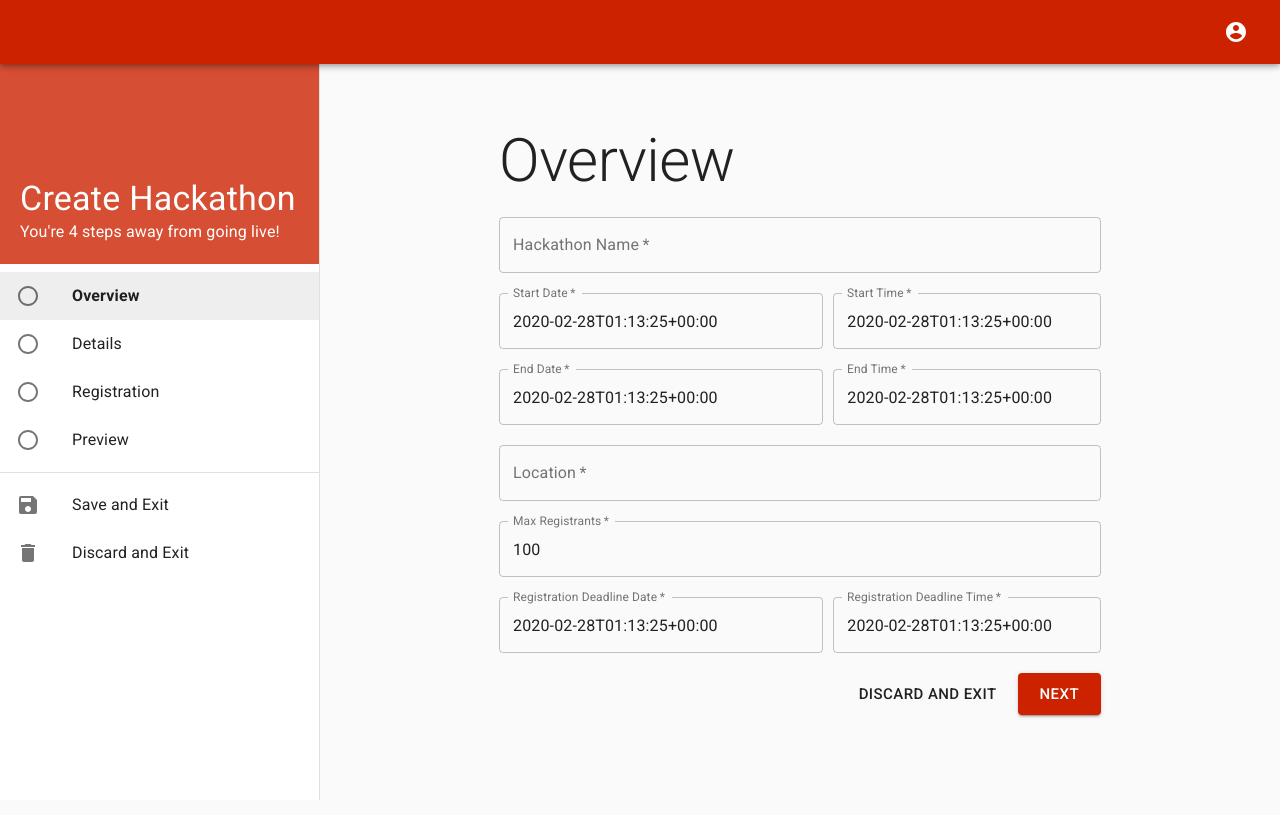
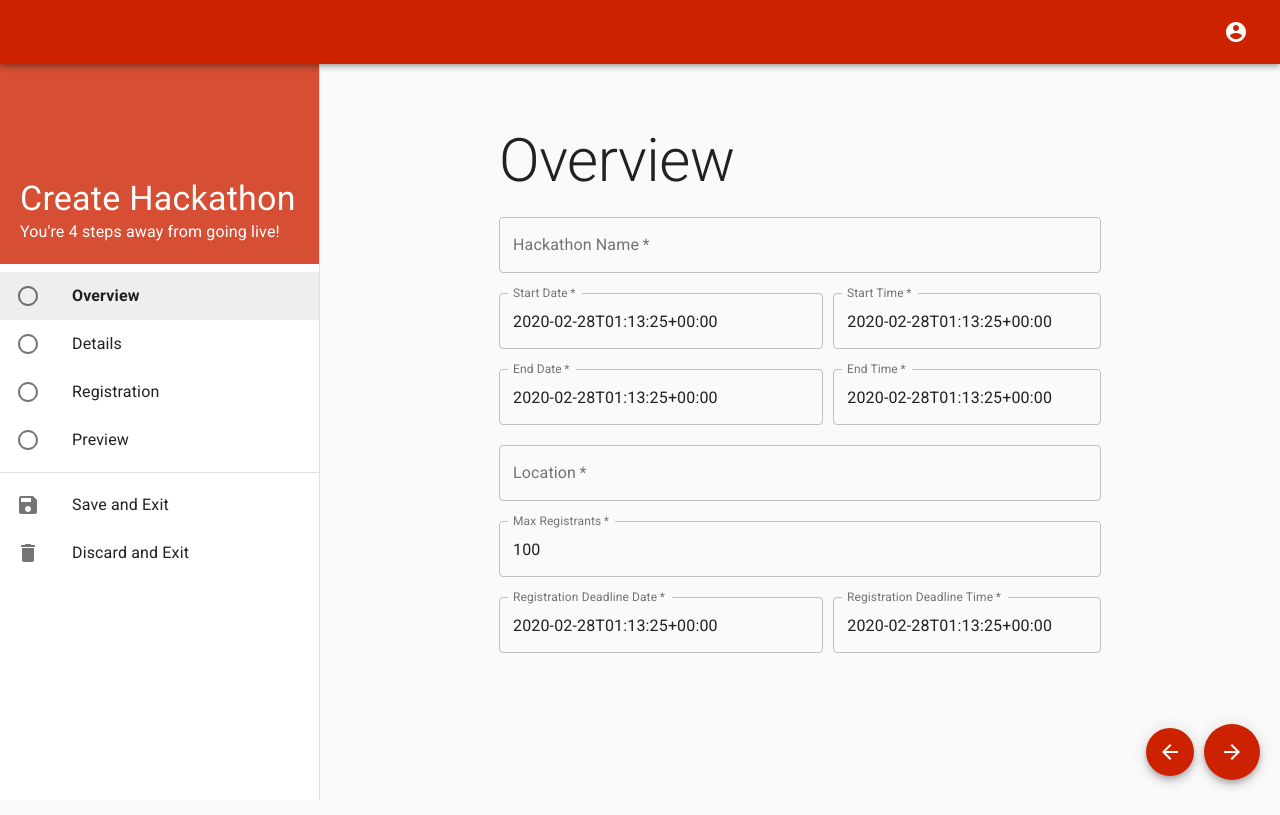
Before and after one commit to evscott/hackapp-client, a React (Create React App) app: page /create in a window 1280 px wide. Built offline with nearby package versions, Linux system fonts and the light colour scheme; what react-mde, showdown would draw is missing.

Commit message:
Moved navigation into its own component

```diff
--- a/src/components/create_hackathon/CreateHackathonPage.js
+++ b/src/components/create_hackathon/CreateHackathonPage.js
@@ -6,13 +6,17 @@ import RadioButtonUncheckedIcon from "@material-ui/icons/RadioButtonUnchecked";
 import CheckCircleIcon from "@material-ui/icons/CheckCircle";
 import SaveIcon from "@material-ui/icons/Save";
 import DeleteIcon from "@material-ui/icons/Delete";
-import HackathonOverviewForm from "../hack_forms/HackathonOverviewForm";
+import OverviewEditor from "../hack_forms/overview/OverviewEditor";
 import HackathonDetailsForm from "../hack_forms/HackathonDetailsForm";
 import { DASHBOARD_ROUTE } from "../../routes";
 import RegistrationDetailsForm from "../hack_forms/RegistrationDetailsForm";
 import { QUESTION_TYPE } from "../hack_forms/questions/QuestionType";
 import { PAGES, PAGE_TITLES, PAGES_LIST } from "./CreateHackathonSubpages";
 import HackathonPreviewForm from "../hack_forms/HackathonPreviewForm";
+import FabNav from "../reusable/FabNav";
+
+/** The pages which have preview functionality **/
+const PREVIEW_PAGES = [PAGES.DETAILS, PAGES.REGISTRATION];
 
 /**
  * The possible redirects from this page for React Router.
@@ -61,6 +65,8 @@ export default function CreateHackathonPage() {
   const [details, setDetails] = useState(detailsState);
   // The questions for registration
   const [questions, setQuestions] = useState(questionsState);
+  // Whether we are in preview mode or not
+  const [viewMode, setViewMode] = useState(false);
   // The page we are currently looking at
   const [page, setPage] = useState(PAGES.OVERVIEW);
   // When we redirect, we set the state here
@@ -125,11 +131,9 @@ export default function CreateHackathonPage() {
     switch (page) {
       case PAGES.OVERVIEW:
         return (
-          <HackathonOverviewForm
+          <OverviewEditor
             overview={overview}
             setOverview={setOverview}
-            nextPage={() => setPage(PAGES.DETAILS)}
-            discardAndExit={() => setRedirect(REDIRECT.DASHBOARD)}
           />
         );
       case PAGES.DETAILS:
@@ -137,8 +141,7 @@ export default function CreateHackathonPage() {
           <HackathonDetailsForm
             details={details}
             setDetails={setDetails}
-            prvPage={() => setPage(PAGES.OVERVIEW)}
-            nextPage={() => setPage(PAGES.REGISTRATION)}
+            viewMode={viewMode}
           />
         );
       case PAGES.REGISTRATION:
@@ -146,8 +149,7 @@ export default function CreateHackathonPage() {
           <RegistrationDetailsForm
             questions={questions}
             setQuestions={setQuestions}
-            prvPage={() => setPage(PAGES.DETAILS)}
-            nextPage={() => setPage(PAGES.PREVIEW)}
+            viewMode={viewMode}
           />
         );
       case PAGES.PREVIEW:
@@ -163,6 +165,33 @@ export default function CreateHackathonPage() {
     }
   };
 
+  /** Gets the navigation component for moving between pages */
+  const getNav = () => {
+    return (
+      <FabNav
+        // Go back a page and reset view mode (or redirect to dashboard)
+        onClickPrev={() => {
+          if (page === PAGES.OVERVIEW) setRedirect(REDIRECT.DASHBOARD);
+          else setPage(page - 1);
+          setViewMode(false);
+        }}
+        // Go forward a page and reset view mode (or redirect to dashboard)
+        onClickNext={() => {
+          if (page === PAGES.PREVIEW) setRedirect(REDIRECT.DASHBOARD);
+          else setPage(page + 1);
+          setViewMode(false);
+        }}
+        prevText={page === PAGES.OVERVIEW ? "Discard and Exit" : "Back"}
+        nextText={page === PAGES.PREVIEW ? "Save and Publish" : "Next"}
+        // If the page has preview functionality, show it! Otherwise, don't
+        onClickPreview={
+          PREVIEW_PAGES.includes(page) ? () => setViewMode(!viewMode) : null
+        }
+        viewMode={viewMode}
+      />
+    );
+  };
+
   return (
     <Page
       title={PAGE_TITLES[page]}
@@ -172,6 +201,7 @@ export default function CreateHackathonPage() {
     >
       {redirect}
       {currPage()}
+      {getNav()}
     </Page>
   );
 }
--- a/src/components/hack_forms/HackathonOverviewForm.js
+++ /dev/null
@@ -1,63 +0,0 @@
-import React from "react";
-import PropTypes from "prop-types";
-import Button from "@material-ui/core/Button";
-import { makeStyles } from "@material-ui/core/styles";
-import RightButtonBar from "../reusable/RightButtonBar";
-import OverviewEditor from "./overview/OverviewEditor";
-
-/** The styles pertaining to the component */
-const useStyles = makeStyles(theme => {
-  return {
-    button: {
-      marginRight: 10
-    }
-  };
-});
-
-/**
- * A form for asking the user about key information about the hackathon,
- * such as the date, location, time, etc.
- */
-export default function HackathonOverviewForm(props) {
-  const classes = useStyles();
-  return (
-    <div>
-      <OverviewEditor overview={props.overview} setOverview={props.setOverview}/>
-      <RightButtonBar>
-        <Button
-          className={classes.button}
-          onClick={props.discardAndExit}
-          size="large"
-        >
-          Discard and Exit
-        </Button>
-        <Button
-          variant="contained"
-          color="primary"
-          size="large"
-          onClick={props.nextPage}
-        >
-          Next
-        </Button>
-      </RightButtonBar>
-    </div>
-  );
-}
-
-HackathonOverviewForm.propTypes = {
-  // The overview object, with all the data to be filled
-  overview: PropTypes.shape({
-    name: PropTypes.string.isRequired,
-    startDate: PropTypes.instanceOf(Date).isRequired,
-    endDate: PropTypes.instanceOf(Date).isRequired,
-    location: PropTypes.string.isRequired,
-    maxRegistrants: PropTypes.number.isRequired,
-    regDeadline: PropTypes.instanceOf(Date).isRequired
-  }).isRequired,
-  // The function for setting changes to the overview object
-  setOverview: PropTypes.func.isRequired,
-  // The function to call to go to the next page
-  nextPage: PropTypes.func.isRequired,
-  // The function to call to discard the whole hackathon
-  discardAndExit: PropTypes.func.isRequired
-};
--- /dev/null
+++ b/src/components/reusable/FabNav.js
@@ -0,0 +1,99 @@
+import React from "react";
+import PropTypes from "prop-types";
+import { makeStyles } from "@material-ui/core/styles";
+import Fab from "@material-ui/core/Fab";
+import Tooltip from "@material-ui/core/Tooltip";
+import VisibilityIcon from "@material-ui/icons/Visibility";
+import EditIcon from "@material-ui/icons/Edit";
+import ArrowBackIcon from "@material-ui/icons/ArrowBack";
+import ArrowForwardIcon from "@material-ui/icons/ArrowForward";
+
+/** The styles for the component. */
+const useStyles = makeStyles(theme => {
+  return {
+    fabBox: {
+      position: "fixed",
+      right: 20,
+      bottom: 20,
+      zIndex: 1051
+    },
+    icon: {
+      marginRight: 10
+    },
+    fab: {
+      marginLeft: 10
+    },
+    fabContents: {
+      display: "flex",
+      alignItems: "center"
+    }
+  };
+});
+
+export default function FabNav(props) {
+  const classes = useStyles();
+
+  const getBackButton = () => {
+    if (props.onClickPrev) {
+      return (
+        <Tooltip title={props.prevText}>
+          <Fab
+            className={classes.fab}
+            color="primary"
+            onClick={props.onClickPrev}
+            size="medium"
+          >
+            <ArrowBackIcon />
+          </Fab>
+        </Tooltip>
+      );
+    }
+  };
+
+  const getNextButton = () => {
+    return (
+      <Tooltip title={props.nextText}>
+        <Fab
+          className={classes.fab}
+          color="primary"
+          onClick={props.onClickNext}
+        >
+          <ArrowForwardIcon />
+        </Fab>
+      </Tooltip>
+    );
+  };
+
+  const getPreviewButton = () => {
+    if (props.onClickPreview) {
+      return (
+        <Tooltip title={props.viewMode ? "Edit" : "Preview"}>
+          <Fab onClick={props.onClickPreview} color="secondary" size="medium">
+            {props.viewMode ? <EditIcon /> : <VisibilityIcon />}
+          </Fab>
+        </Tooltip>
+      );
+    }
+  };
+
+  return (
+    <React.Fragment>
+      <div className={classes.fabBox}>
+        {getPreviewButton()}
+        {getBackButton()}
+        {getNextButton()}
+      </div>
+    </React.Fragment>
+  );
+}
+
+FabNav.propTypes = {
+  // Function for what happens when click preview
+  // (if undefined, preview button is hidden)
+  onClickPreview: PropTypes.func,
+  viewMode: PropTypes.bool,
+  onClickNext: PropTypes.func.isRequired,
+  onClickPrev: PropTypes.func,
+  nextText: PropTypes.string,
+  prevText: PropTypes.string
+};
--- a/src/components/reusable/ReorderableCardForm.js
+++ b/src/components/reusable/ReorderableCardForm.js
@@ -1,40 +1,9 @@
 import React, { useState } from "react";
 import PropTypes from "prop-types";
 import { makeStyles } from "@material-ui/core/styles";
-import Button from "@material-ui/core/Button";
 import SpeedDialAction from "@material-ui/lab/SpeedDialAction";
-import Fab from "@material-ui/core/Fab";
-import Typography from "@material-ui/core/Typography";
-import VisibilityIcon from "@material-ui/icons/Visibility";
-import EditIcon from "@material-ui/icons/Edit";
-import RightButtonBar from "../reusable/RightButtonBar";
 import ReorderableCard from "../reusable/ReorderableCard";
 import RightSpeedDial from "./RightSpeedDial";
-
-/** The styles for the component. */
-const useStyles = makeStyles(theme => {
-  return {
-    button: {
-      marginRight: 10
-    },
-    spacer: {
-      marginBottom: 40
-    },
-    fab: {
-      position: "fixed",
-      right: 20,
-      bottom: 20,
-      zIndex: 1051
-    },
-    icon: {
-      marginRight: 10
-    },
-    fabContents: {
-      display: "flex",
-      alignItems: "center"
-    }
-  };
-});
 
 /**
  * A form that has many cards that can be reordered and deleted as desired.
@@ -44,43 +13,6 @@ const useStyles = makeStyles(theme => {
  * of the children passed as a property.
  */
 export default function ReorderableCardForm(props) {
-  const classes = useStyles();
-
-  /**
-   * Gets the floating action button for switching between
-   * viewMode and editMode.
-   */
-  const getFab = () => {
-    return (
-      <Fab
-        className={classes.fab}
-        color="primary"
-        onClick={() => {
-          if (props.setViewMode) {
-            props.setViewMode(!props.viewMode);
-          }
-        }}
-        variant="extended"
-      >
-        {props.viewMode ? (
-          <div className={classes.fabContents}>
-            <EditIcon className={classes.icon} />
-            <Typography variant="button" display="inline">
-              Edit
-            </Typography>
-          </div>
-        ) : (
-          <div className={classes.fabContents}>
-            <VisibilityIcon className={classes.icon} />
-            <Typography variant="button" display="inline">
-              Preview
-            </Typography>
-          </div>
-        )}
-      </Fab>
-    );
-  };
-
   // Managing the keys of each text element is required for
   // React to get state management correct. So, keys are used here.
   const [keys, setKeys] = useState([...Array(props.array.length).keys()]);
@@ -138,32 +70,6 @@ export default function ReorderableCardForm(props) {
     setKeys(newKeys);
   };
 
-  /** The navigation component at the bottom. */
-  const navigation = () => {
-    if (props.prvPage && props.nextPage) {
-      return (
-        <RightButtonBar>
-          <Button
-            className={classes.button}
-            onClick={props.prvPage}
-            size="large"
-          >
-            Back
-          </Button>
-          <Button
-            variant="contained"
-            color="primary"
-            size="large"
-            onClick={props.nextPage}
-          >
-            Next
-          </Button>
-        </RightButtonBar>
-      );
-    }
-    return "";
-  };
-
   return (
     <div>
       {props.array.map((txt, idx) => (
@@ -192,9 +98,6 @@ export default function ReorderableCardForm(props) {
           )}
         </React.Fragment>
       ))}
-      <div className={classes.spacer} />
-      {navigation()}
-      {props.setViewMode ? getFab() : ""}
     </div>
   );
 }
@@ -215,10 +118,6 @@ ReorderableCardForm.propTypes = {
       );
     }
   },
-  // Goes to the previous page
-  prvPage: PropTypes.func,
-  // Goes to the next page
-  nextPage: PropTypes.func,
   // Gets the contents that go into a card, given the current index
   getCardContents: PropTypes.func.isRequired,
   // A list of options for creating new cards. Each option should have
@@ -233,7 +132,4 @@ ReorderableCardForm.propTypes = {
   ),
   // Whether we are in view mode or not
   viewMode: PropTypes.bool,
-  // A setter for going into view mode. If not set, we do not have a view mode
-  // and the floating action button for setting it does not exist.
-  setViewMode: PropTypes.func
 };
--- a/src/theme.js
+++ b/src/theme.js
@@ -12,7 +12,8 @@ export const theme = createMuiTheme({
       main: "#cc2200"
     },
     secondary: {
-      main: "#fcc203"
+      main: "#fcc203",
+      contrastText: "#FFF"
     }
   }
 });
```
Also changed, not shown: src/components/hack_forms/HackathonDetailsForm.js (+5 -13 lines), src/components/hack_forms/RegistrationDetailsForm.js (+4 -12 lines).
